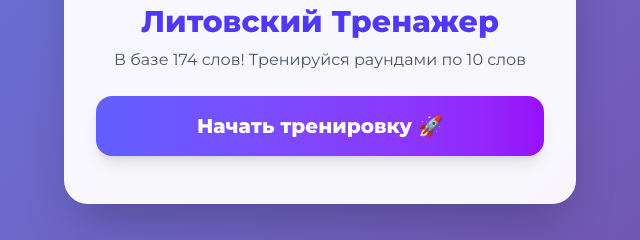
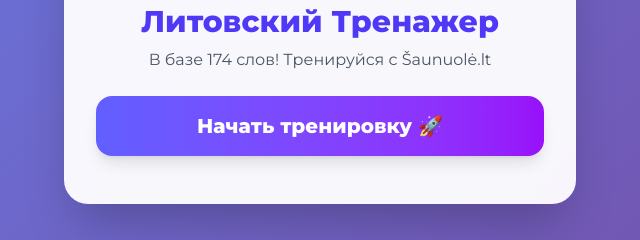
Before and after one commit to aidomore/lithuanian-quiz, a plain HTML site: page index.html in a window 1280 px wide. Shown: the part 354-594 px from the top of the page, 320-960 px from the left. Drawn offline with nearby package versions, Linux system fonts and the light colour scheme.

Commit message:
Update index.html

```diff
--- a/index.html
+++ b/index.html
@@ -39,7 +39,7 @@
         <div id="start-screen" class="text-center py-4">
             <div class="text-6xl mb-2">🇱🇹✨</div>
             <h1 class="text-3xl font-extrabold text-indigo-600 mb-2">Литовский Тренажер</h1>
-            <p class="text-gray-600 mb-6">В базе <span id="total-words">0</span> слов! Тренируйся раундами по 10 слов</p>
+            <p class="text-gray-600 mb-6">В базе <span id="total-words">0</span> слов! Тренируйся с Šaunuolė.lt</p>
 
             <button onclick="startQuiz()" class="w-full bg-gradient-to-r from-indigo-500 to-purple-600 text-white font-bold text-xl py-4 rounded-2xl shadow-lg hover:opacity-90 transition transform active:scale-95 cursor-pointer">
                 Начать тренировку 🚀
```
